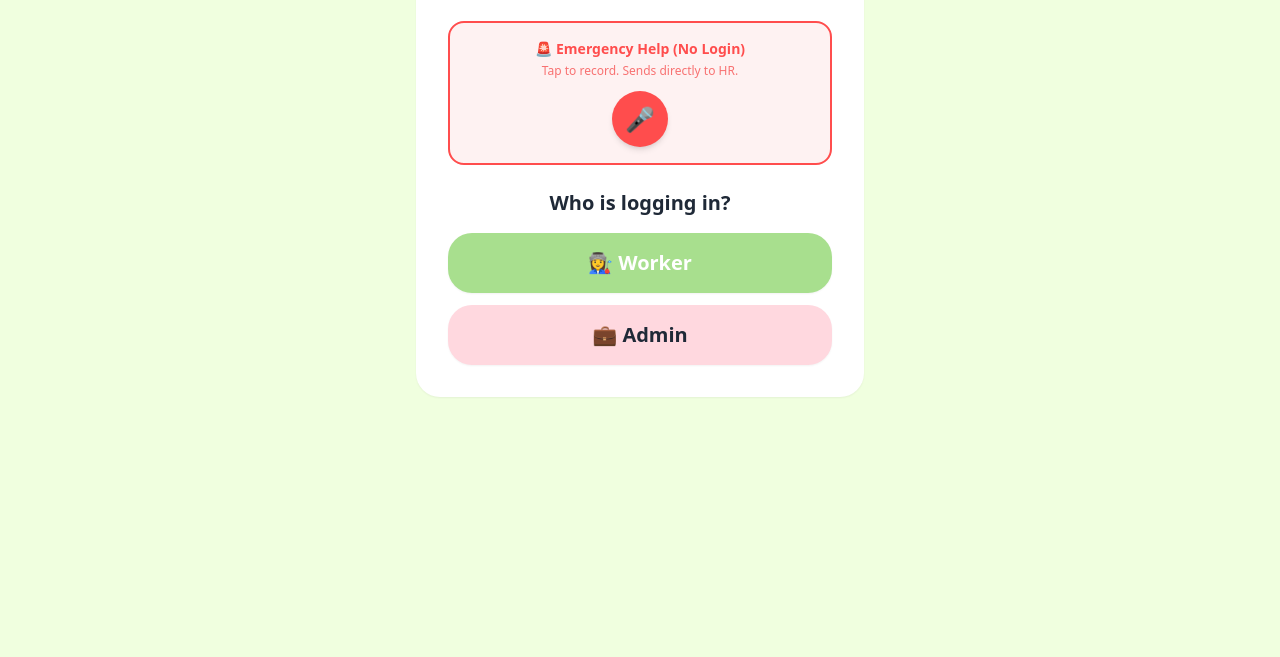
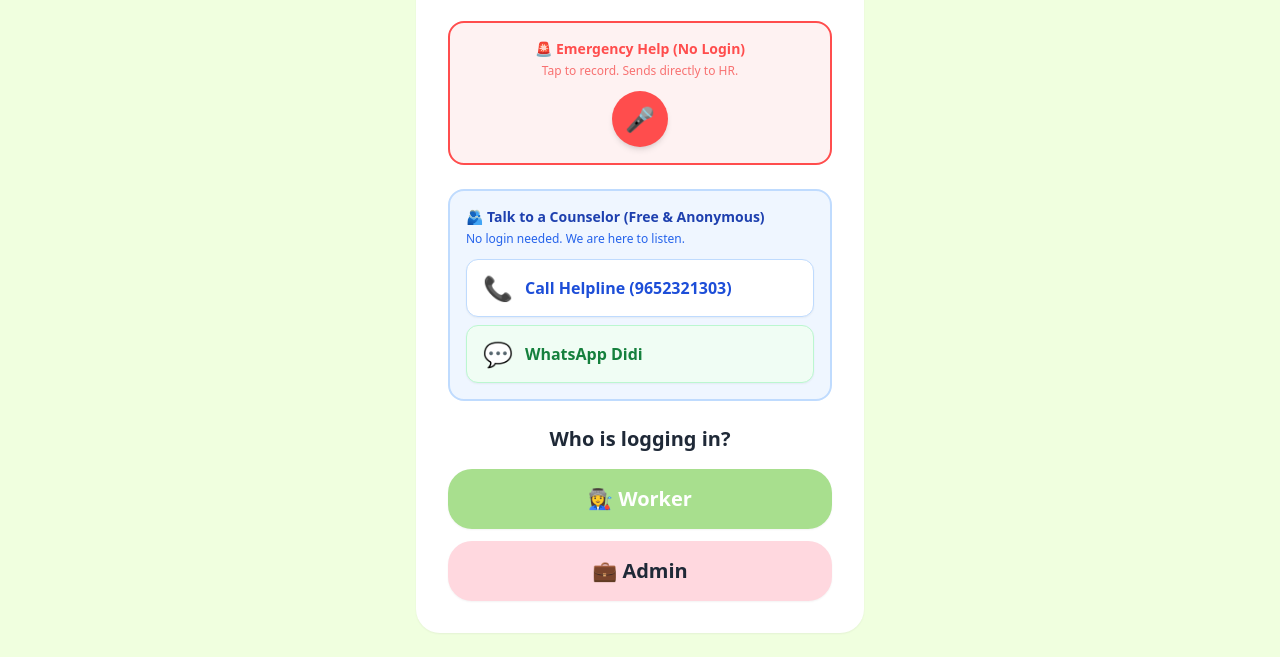
Before and after one commit to arushipahuja10/sakhi-triathlon, a website: page public/index.html in a window 1280 px wide. Shown: the part 215-872 px from the top of the page. Before the commit the page ends 800 px from the top, so only its background shows below. Drawn offline with nearby package versions, Linux system fonts and the light colour scheme.

Commit message:
adding whatsapp and call feature

```diff
--- a/public/index.html
+++ b/public/index.html
@@ -34,8 +34,20 @@
                 <button id="recordBtn" class="bg-danger text-white rounded-full w-14 h-14 text-2xl shadow-md flex items-center justify-center mx-auto transition-all">🎤</button>
                 <p id="emgStatus" class="text-danger text-xs font-bold mt-2 hidden">Recording... Tap to stop.</p>
             </div>
+            <div class="bg-blue-50 border-2 border-blue-200 rounded-2xl p-4 mb-6 text-left">
+                <h3 id="helpTitle" class="text-blue-800 font-bold text-sm mb-1">🫂 Talk to a Counselor (Free & Anonymous)</h3>
+                <p id="helpDesc" class="text-xs text-blue-600 mb-3">No login needed. We are here to listen.</p>
+                <div class="flex flex-col gap-2">
+                    <a href="tel:9652321303" class="w-full bg-white border border-blue-200 text-blue-700 font-bold py-3 px-4 rounded-xl shadow-sm flex items-center gap-3 hover:bg-blue-100">
+                        <span class="text-2xl">📞</span> <span id="helpCall">Call Helpline (9652321303)</span>
+                    </a>
+                    <a href="https://wa.me/919652321303?text=Mujhe%20madad%20chahiye" target="_blank" class="w-full bg-green-50 border border-green-200 text-green-700 font-bold py-3 px-4 rounded-xl shadow-sm flex items-center gap-3 hover:bg-green-100">
+                        <span class="text-2xl">💬</span> <span id="helpWA">WhatsApp Didi</span>
+                    </a>
+                </div>
+            </div>
+            <h2 id="roleTitle" class="text-xl font-bold mb-4">Who is logging in?</h2>
 
-            <h2 id="roleTitle" class="text-xl font-bold mb-4">Who is logging in?</h2>
             <button onclick="goToStep('auth-worker')" id="roleWorker" class="w-full bg-primary text-white text-xl font-bold py-4 rounded-3xl mb-3 shadow-sm">👩‍🏭 Worker</button>
             <button onclick="goToStep('auth-admin')" id="roleAdmin" class="w-full bg-accent text-gray-800 text-xl font-bold py-4 rounded-3xl shadow-sm">💼 Admin</button>
         </div>
@@ -137,7 +149,8 @@
                 s1Title: "1. What happened?", msgS1: "🌸 Take a deep breath. No one will know it's you.", s1Touch: "Touch", s1Words: "Words", s1Threat: "Threat", s1Other: "Other",
                 s2Title: "2. Details", msgS2: "🫂 Share only what you feel comfortable sharing.", s2Who: "Who did this? (Name - Optional)", s2Dept: "Department", s2Place: "Exact Place (Optional)", s2Date: "Date & Time", s2Next: "Next Step",
                 s3Title: "3. Submit Report", msgS3: "🛡️ Your identity is strictly protected.", s3Priv: "🔒 Report to HR Privately", s3Pub: "📢 Report & Post to Public Board",
-                succTitle: "Report Saved", msgSucc: "🤍 Thank you for your courage.", succMsg: "Tracking ID:", succDone: "Done", placeholderDesc: "Explain more (Optional)..."
+                succTitle: "Report Saved", msgSucc: "🤍 Thank you for your courage.", succMsg: "Tracking ID:", succDone: "Done", placeholderDesc: "Explain more (Optional)...",
+                helpTitle: "🫂 Talk to a Counselor (Free & Anonymous)", helpDesc: "No login needed. We are here to listen.", helpCall: "Call Helpline (96523 21303)", helpWA: "WhatsApp Didi",
             },
             hi: {
                 navPublic: "📢 सार्वजनिक स्थान", navLogout: "🚪 बाहर जाएं", langBtn: "English",
@@ -149,7 +162,8 @@
                 s1Title: "1. क्या हुआ?", msgS1: "🌸 गहरी सांस लें। किसी को नहीं पता चलेगा कि यह आप हैं।", s1Touch: "छूना", s1Words: "शब्द", s1Threat: "धमकी", s1Other: "अन्य",
                 s2Title: "2. विवरण", msgS2: "🫂 केवल वही साझा करें जो आप बताना चाहते हैं।", s2Who: "यह किसने किया? (नाम - वैकल्पिक)", s2Dept: "विभाग", s2Place: "सटीक स्थान (वैकल्पिक)", s2Date: "तारीख और समय", s2Next: "अगला कदम",
                 s3Title: "3. रिपोर्ट जमा करें", msgS3: "🛡️ आपकी पहचान पूरी तरह से गुप्त है।", s3Priv: "🔒 HR को गुप्त रूप से रिपोर्ट करें", s3Pub: "📢 सार्वजनिक बोर्ड पर पोस्ट करें",
-                succTitle: "रिपोर्ट सहेजी गई", msgSucc: "🤍 आपके साहस के लिए धन्यवाद।", succMsg: "ट्रैकिंग आईडी:", succDone: "पूरा हुआ", placeholderDesc: "अधिक बताएं (वैकल्पिक)..."
+                succTitle: "रिपोर्ट सहेजी गई", msgSucc: "🤍 आपके साहस के लिए धन्यवाद।", succMsg: "ट्रैकिंग आईडी:", succDone: "पूरा हुआ", placeholderDesc: "अधिक बताएं (वैकल्पिक)...",
+                helpTitle: "🫂 काउंसलर से बात करें (मुफ्त और गुप्त)", helpDesc: "कोई लॉगिन नहीं चाहिए। हम सुनने के लिए यहाँ हैं।", helpCall: "हेल्पलाइन पर कॉल करें (9652321303)", helpWA: "व्हाट्सएप दीदी"
             }
         };
 
```
